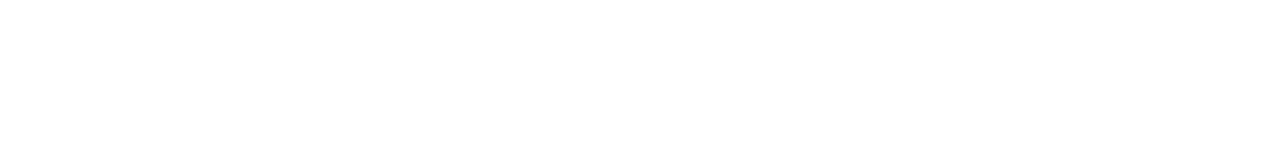
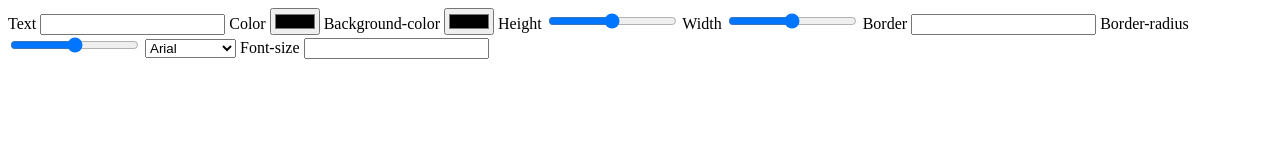
Before and after one commit to VictorMonteiro7/ButtonCreator, a plain HTML site: page index.html in a window 1280 px wide. Drawn offline with Linux system fonts and the light colour scheme.

Commit message:
Skeleton created

```diff
--- a/index.html
+++ b/index.html
@@ -5,11 +5,39 @@
   <meta charset="UTF-8">
   <meta http-equiv="X-UA-Compatible" content="IE=edge">
   <meta name="viewport" content="width=device-width, initial-scale=1.0">
+  <link rel="stylesheet" href="./style.css">
   <title>Button Creator</title>
 </head>
 
 <body>
 
+  <section class="button-creator">
+    <form id="controles">
+      <label for="text">Text</label>
+      <input type="text" name="text" id="text">
+      <label for="color">Color</label>
+      <input type="color" name="color" id="color">
+      <label for="backgroundColor">Background-color</label>
+      <input type="color" id="backgroundColor" name="backgroundColor">
+      <label for="height">Height</label>
+      <input type="range" id="height" name="height" min="0" max="600">
+      <label for="width">Width</label>
+      <input type="range" id="width" name="width" min="0" max="600">
+      <label for="border">Border</label>
+      <input type="text" id="border">
+      <label for="borderRadius">Border-radius</label>
+      <input type="range" name="borderRadius" id="borderRadius" min="0" max="20">
+      <select name="fontFamily" id="fontFamily">
+        <option value="Arial">Arial</option>
+        <option value="Georgia">Georgia</option>
+        <option value="monospace">Monospace</option>
+      </select>
+      <label for="fontSize">Font-size</label>
+      <input type="number" name="fontSize" id="fontSize">
+    </form>
+  </section>
+
+  <script src="./script.js"></script>
 </body>
 
 </html>
```
Also changed, not shown: script.js (added), style.css (added).
